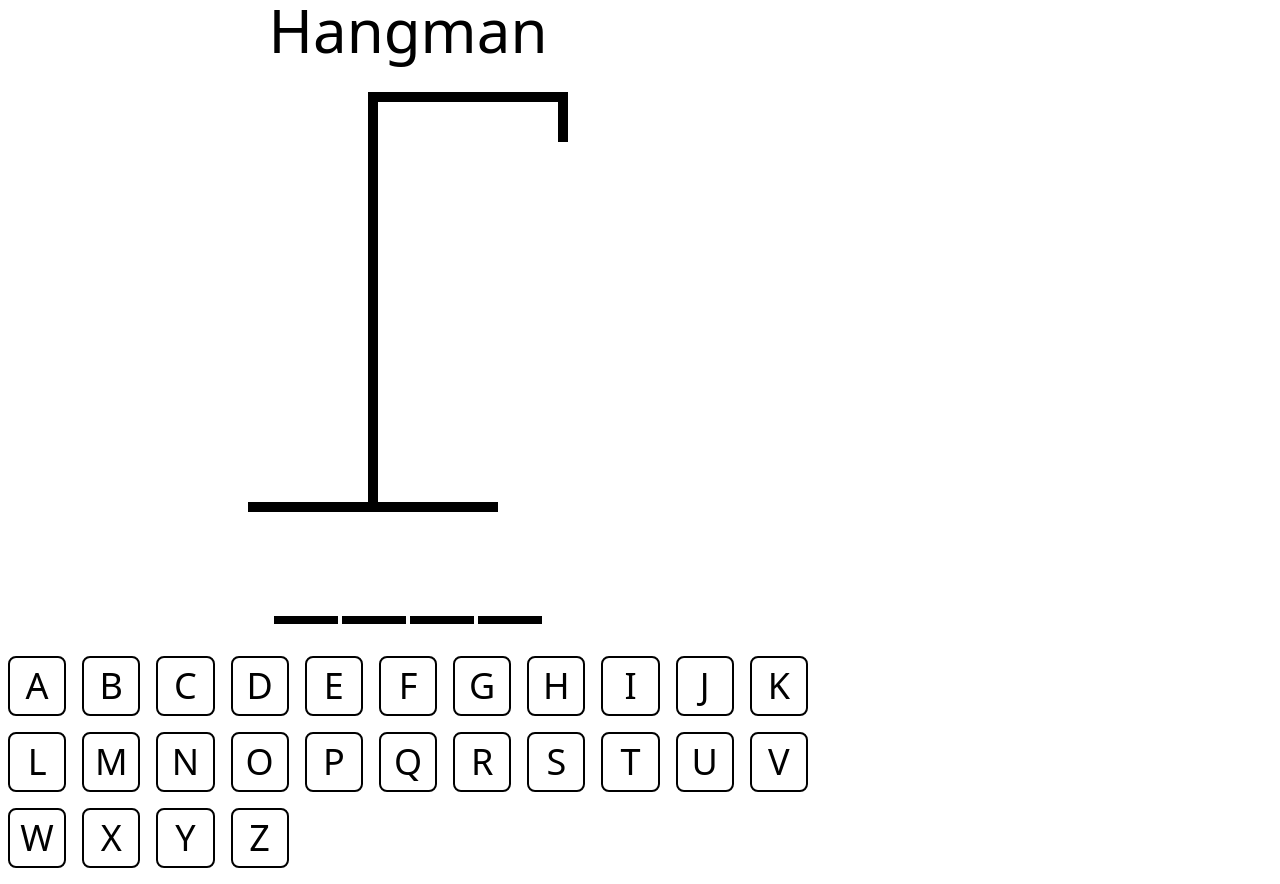
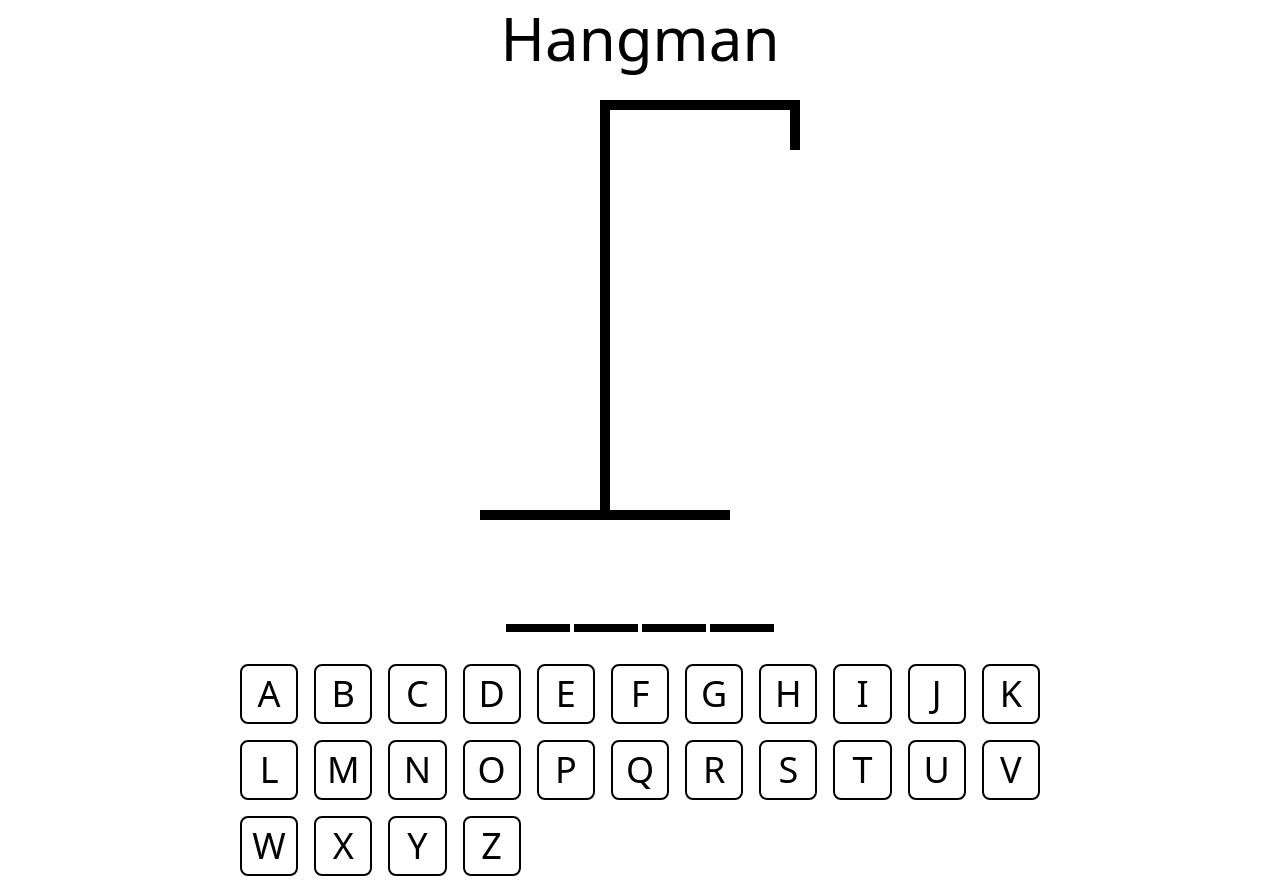
Before and after one commit to angelicawillrich/hangman, a React (Vite) app: page / in a window 1280 px wide. Built offline with nearby package versions, Linux system fonts and the light colour scheme.

Commit message:
Sets app to center position

```diff
--- a/src/App.tsx
+++ b/src/App.tsx
@@ -76,7 +76,7 @@ function App() {
   };
 
   return (
-    <div className="flex flex-col max-w-[800px] gap-8 my-0 mx-2 items-center justify-center">
+    <div className="flex flex-col gap-8 my-2 mx-2 items-center justify-center">
       <h1 data-testid="title" className="text-6xl">
         Hangman
       </h1>
@@ -86,7 +86,7 @@ function App() {
         guessedLetters={guessedLetters}
         wordToGuess={wordToGuess}
       />
-      <div className="w-full items-stretch">
+      <div className="md:max-w-[800px] max-w-[400px] items-stretch">
         <Keyboard
           disabled={isWinner || isLoser}
           activeLetters={guessedLetters.filter((letter) =>
--- a/src/components/HangmanWord.tsx
+++ b/src/components/HangmanWord.tsx
@@ -12,7 +12,7 @@ export function HangmanWord({
   return (
     <div
       data-testid="hangman_word"
-      className="flex w-full gap-1 md:text-7xl text-4xl font-bold font-mono uppercase justify-center"
+      className="flex md:max-w-[800px] max-w-[400px] gap-1 md:text-7xl text-4xl font-bold font-mono uppercase justify-center"
     >
       {wordToGuess.split("").map((letter, index) => (
         <span
--- a/src/components/Keyboard.tsx
+++ b/src/components/Keyboard.tsx
@@ -16,7 +16,7 @@ export function Keyboard({
   return (
     <div
       data-testid="keyboard"
-      className="grid grid-cols-[repeat(auto-fit,minmax(55px,1fr))] gap-4"
+      className="md:max-w-[800px] max-w-[400px] grid grid-cols-[repeat(auto-fit,minmax(55px,1fr))] gap-4"
     >
       {keys.map((key) => {
         const isActive = activeLetters.includes(key);
```
